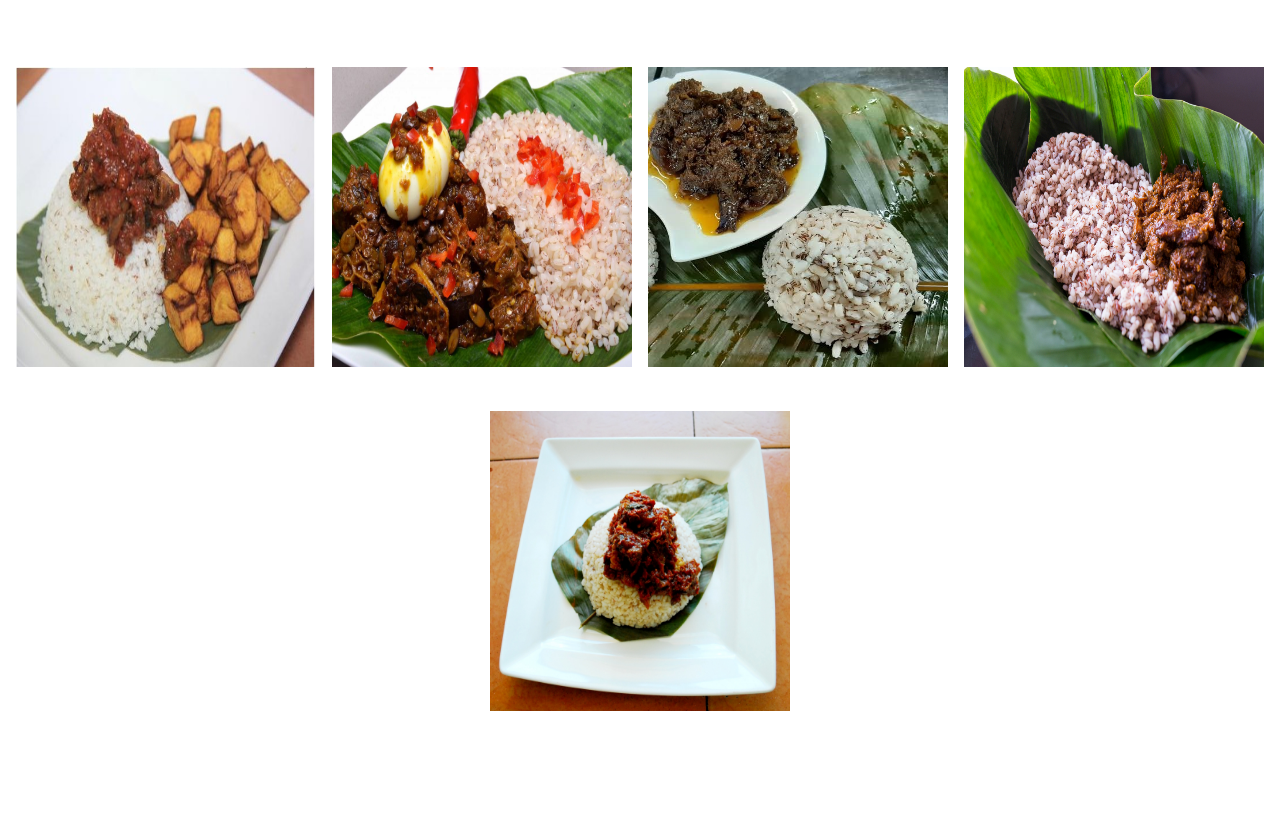
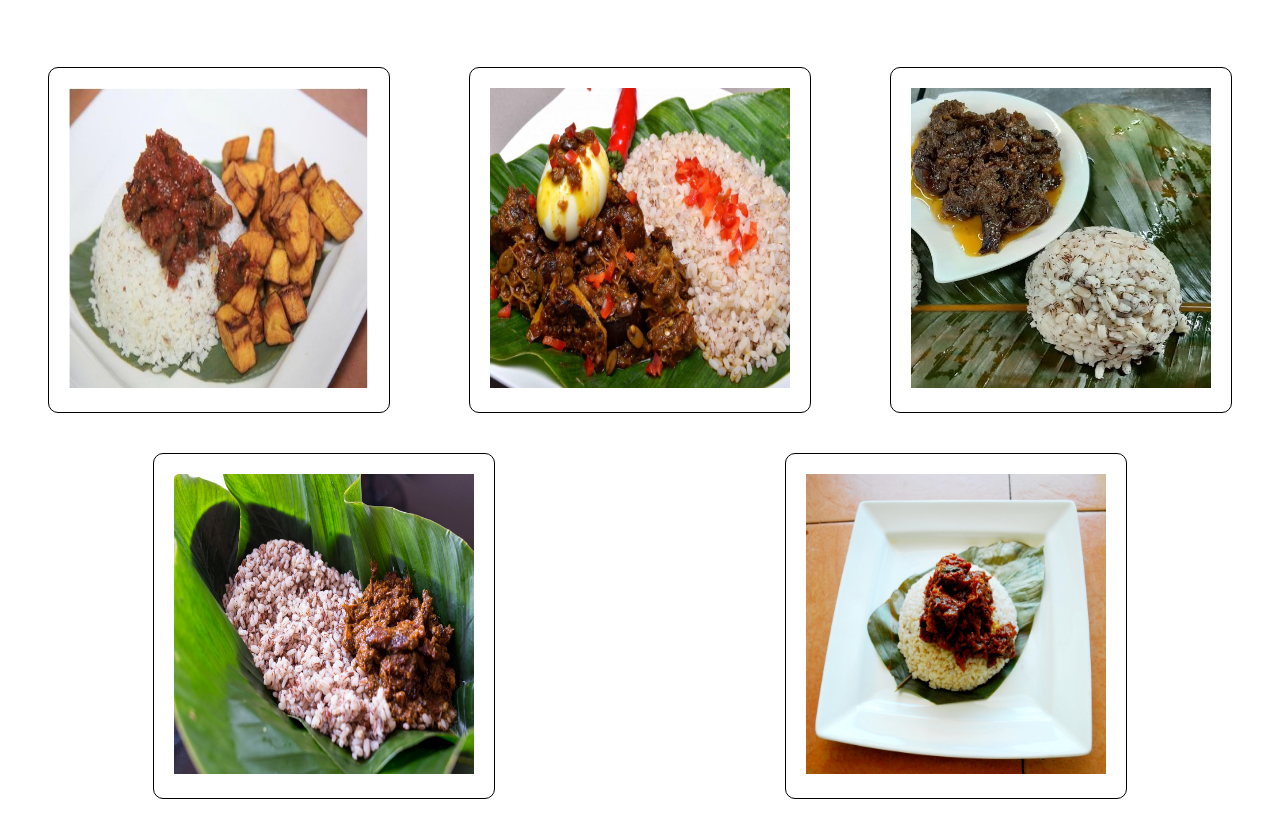
Before and after one commit to Hawwah07/Favourite-Meal, a plain HTML site: page index.html in a window 1280 px wide. Shown: the part 898-1736 px from the top of the page. Before the commit the page ends 1661 px from the top, so only its background shows below. Drawn offline with Linux system fonts and the light colour scheme.

Commit message:
Editted the html and the css

```diff
--- a/index.html
+++ b/index.html
@@ -1,15 +1,19 @@
 <!DOCTYPE html>
 <html lang="en">
   <head>
-    <meta charset="UTF-8">
-    <meta http-equiv="X-UA-Compatible" content="IE=edge">
-    <meta name="viewport" content="width=device-width, initial-scale=1.0">
-    <link rel="stylesheet" href="styles.css">
+    <meta charset="UTF-8" />
+    <meta http-equiv="X-UA-Compatible" content="IE=edge" />
+    <meta name="viewport" content="width=device-width, initial-scale=1.0" />
+    <link rel="stylesheet" href="styles.css" />
     <title>My Favourite Meal</title>
   </head>
   <body>
     <h1>Ofada Rice</h1>
-    <p>About</p>
+    <p>
+      Ofada rice is a Yoruba dish. It is the name for an indigenous rice from a
+      small community called Ofada in Obafemi Owode Local Government Area of
+      Ogun State.
+    </p>
     <table>
       <thead>
         <tr>
@@ -66,33 +70,97 @@
     </table>
     <h3>Method</h3>
     <ol>
-        <li>To prepare the Ofada Rice: Wash the rice, put in a pot and parboil for 5 minutes Drain the water using a sieve, wash again and put the pot back on fire, add salt to taste and enough water to cook the rice till it’s done.</li>
-        <li>To prepare the Ofada Stew: Wash and blend all the peppers i.e. the green and red bell peppers, unripe habanero peppers, onions and set aside.</li>
-        <li>Blend the crayfish and locust bean using a dry mill, or you could pound them using a pestle and mortar.</li>
-        <li>Wash all the assorted meat and cook them until they are properly done and set aside.</li>
-        <li>In a separate pot, pour in the blended pepper and cook until all the water dries up (this should take about 20 minutes on medium to high heat)</li>
-        <li>Place a clean dry pan on medium heat, pour in the Virgin Palm Oil, cover the pot and allow to bleach for about 15 minutes. (the time may vary depending on your cooker and amount of oil). The bleached palmoil should have a golden-honey colour and be clear to look at.</li>
-        <li>Allow it to cool down for about 2-3 minutes, thereafter add in the blended pepper, blended crayfish and locust beans and fry until the oil floats to the top.</li>
+      <li>
+        To prepare the Ofada Rice: Wash the rice, put in a pot and parboil for 5
+        minutes Drain the water using a sieve, wash again and put the pot back
+        on fire, add salt to taste and enough water to cook the rice till it’s
+        done.
+      </li>
+      <li>
+        To prepare the Ofada Stew: Wash and blend all the peppers i.e. the green
+        and red bell peppers, unripe habanero peppers, onions and set aside.
+      </li>
+      <li>
+        Blend the crayfish and locust bean using a dry mill, or you could pound
+        them using a pestle and mortar.
+      </li>
+      <li>
+        Wash all the assorted meat and cook them until they are properly done
+        and set aside.
+      </li>
+      <li>
+        In a separate pot, pour in the blended pepper and cook until all the
+        water dries up (this should take about 20 minutes on medium to high
+        heat)
+      </li>
+      <li>
+        Place a clean dry pan on medium heat, pour in the Virgin Palm Oil, cover
+        the pot and allow to bleach for about 15 minutes. (the time may vary
+        depending on your cooker and amount of oil). The bleached palmoil should
+        have a golden-honey colour and be clear to look at.
+      </li>
+      <li>
+        Allow it to cool down for about 2-3 minutes, thereafter add in the
+        blended pepper, blended crayfish and locust beans and fry until the oil
+        floats to the top.
+      </li>
       <li>Add the cooked meat and give it a good stir.</li>
       <li>Add salt to taste, seasoning cubes and stir.</li>
-        <li>Leave to simmer for another 2 minutes on low heat, and it’s ready to be served. Serve with Plantain.</li>
-
+      <li>
+        Leave to simmer for another 2 minutes on low heat, and it’s ready to be
+        served. Serve with Plantain.
+      </li>
     </ol>
     <div class="image-container">
-    <div>
-        <img loading="lazy" class="alignnone" src="./images/ofada-rice1.jpeg" alt="ofada rice" width="300" height="300">
+      <div class="cards">
+        <img
+          loading="lazy"
+          class="alignnone"
+          src="./images/ofada-rice1.jpeg"
+          alt="ofada rice"
+          width="300"
+          height="300"
+        />
       </div>
-    <div>
-        <img loading="lazy" class="alignnone" src="./images/ofada-rice2.jpeg" alt="ofada rice" width="300" height="300">
+      <div class="cards">
+        <img
+          loading="lazy"
+          class="alignnone"
+          src="./images/ofada-rice2.jpeg"
+          alt="ofada rice"
+          width="300"
+          height="300"
+        />
       </div>
-    <div>
-        <img loading="lazy" class="alignnone" src="./images/ofada-rice3.jpeg" alt="ofada rice" width="300" height="300">
+      <div class="cards">
+        <img
+          loading="lazy"
+          class="alignnone"
+          src="./images/ofada-rice3.jpeg"
+          alt="ofada rice"
+          width="300"
+          height="300"
+        />
       </div>
-    <div>
-        <img loading="lazy" class="alignnone" src="./images/ofada-rice4.jpg" alt="ofada rice" width="300" height="300">
+      <div class="cards">
+        <img
+          loading="lazy"
+          class="alignnone"
+          src="./images/ofada-rice4.jpg"
+          alt="ofada rice"
+          width="300"
+          height="300"
+        />
       </div>
-    <div>
-        <img loading="lazy" class="alignnone" src="./images/ofada-rice5.JPG" alt="ofada rice" width="300" height="300">
+      <div class="cards">
+        <img
+          loading="lazy"
+          class="alignnone"
+          src="./images/ofada-rice5.JPG"
+          alt="ofada rice"
+          width="300"
+          height="300"
+        />
       </div>
     </div>
   </body>
--- a/styles.css
+++ b/styles.css
@@ -6,10 +6,13 @@
     flex-wrap: wrap;
     margin-top: 70px;
 }
-.alignnone {
-    margin-bottom: 40px;
-}
 th, td {
     border: 1px solid gray;
     padding: 10px;
 }
+.cards {
+    border: 1px solid black;
+    border-radius: 10px;
+    padding: 20px;
+    margin-bottom: 40px;
+}
```
Lines whose indentation alone changed are shown as unchanged.
